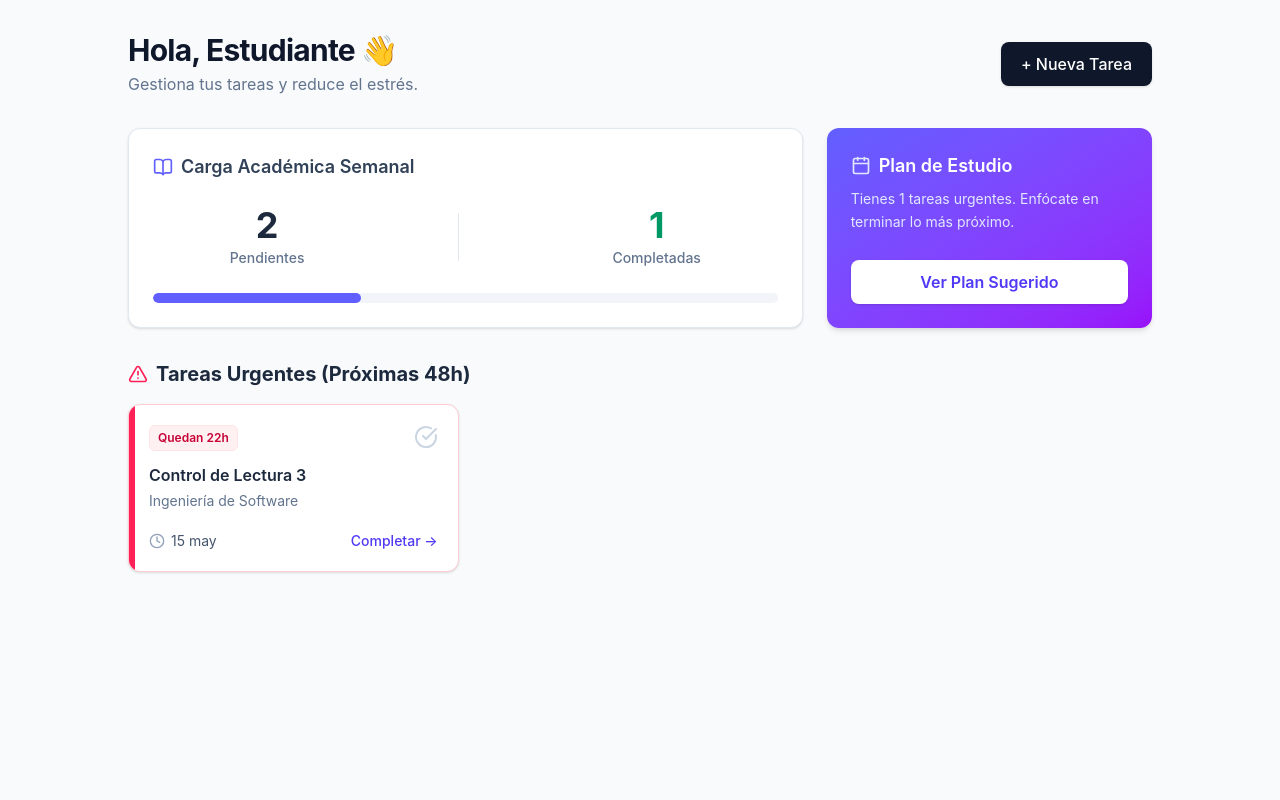
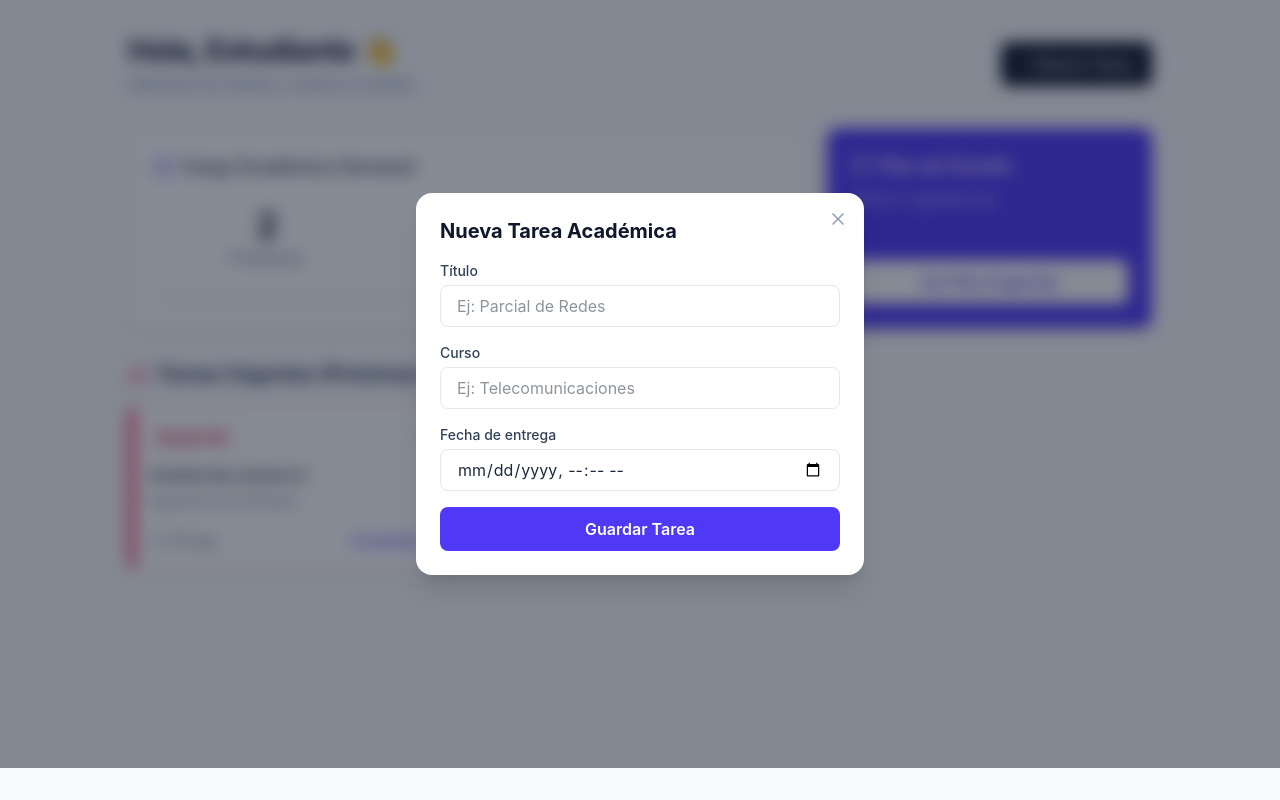
Before and after one commit to angelo-380/Organitec, a React (Vite) app: page / in a window 1280 px wide. Both pictures are taken after a click on the button "+ Nueva Tarea". Built offline with nearby package versions, Linux system fonts and the light colour scheme.

Commit message:
feat: implement registration form and date assignment (HU-01, HU-02)

```diff
--- a/src/Dashboard.tsx
+++ b/src/Dashboard.tsx
@@ -1,7 +1,6 @@
 import { useMemo, useState } from 'react';
-import { Clock, BookOpen, CheckCircle, AlertTriangle, Calendar, Check } from 'lucide-react';
+import { Clock, BookOpen, CheckCircle, AlertTriangle, Calendar, X } from 'lucide-react';
 
-// Definimos la estructura para que TypeScript no lance errores 'any'
 interface Task {
   id_canvas: string;
   title: string;
@@ -13,7 +12,6 @@ interface Task {
   completada: boolean;
 }
 
-// Interfaz para el resultado del cálculo de tareas
 interface DashboardData {
   pending: number;
   completed: number;
@@ -40,35 +38,45 @@ const mockTasks: Task[] = [
     "dificultad": "media",
     "importancia": 4,
     "completada": false
-  },
-  {
-    "id_canvas": "12347",
-    "title": "Tarea Ejercicios Cálculo",
-    "course_name": "Cálculo II",
-    "due_at": "2026-05-18T23:59:59Z",
-    "points_possible": 15,
-    "dificultad": "alta",
-    "importancia": 3,
-    "completada": true
   }
 ];
 
 export default function Dashboard() {
-  // 1. EL CAMBIO CLAVE: Ahora 'tasks' es un estado que React puede observar
   const [tasks, setTasks] = useState<Task[]>(mockTasks);
 
-  // 2. Función para completar/desmarcar tareas
+  // Estados para el Formulario (HU-01 y HU-02)
+  const [isFormOpen, setIsFormOpen] = useState(false);
+  const [newTitle, setNewTitle] = useState('');
+  const [newCourse, setNewCourse] = useState('');
+  const [newDate, setNewDate] = useState('');
+
   const toggleTaskCompletion = (id: string) => {
-    setTasks(prevTasks =>
-      prevTasks.map(task =>
-        task.id_canvas === id ? { ...task, completada: !task.completada } : task
-      )
-    );
+    setTasks(prev => prev.map(task =>
+      task.id_canvas === id ? { ...task, completada: !task.completada } : task
+    ));
   };
 
-  // 3. Los cálculos ahora dependen del estado 'tasks'
+  // Función para Guardar Tarea (HU-01)
+  const addTask = (e: React.FormEvent) => {
+    e.preventDefault();
+    const newTask: Task = {
+      id_canvas: Date.now().toString(),
+      title: newTitle,
+      course_name: newCourse,
+      due_at: new Date(newDate).toISOString(), // HU-02
+      points_possible: 10,
+      dificultad: 'media',
+      importancia: 3,
+      completada: false
+    };
+
+    setTasks([...tasks, newTask]);
+    setIsFormOpen(false);
+    setNewTitle(''); setNewCourse(''); setNewDate('');
+  };
+
   const { pending, completed, urgent } = useMemo<DashboardData>(() => {
-    const now = new Date('2026-05-14T21:31:52-05:00');
+    const now = new Date();
     let pendingCount = 0;
     let completedCount = 0;
     const urgentTasks: (Task & { hoursLeft: number })[] = [];
@@ -89,29 +97,56 @@ export default function Dashboard() {
 
     urgentTasks.sort((a, b) => a.hoursLeft - b.hoursLeft);
     return { pending: pendingCount, completed: completedCount, urgent: urgentTasks };
-  }, [tasks]); // <--- useMemo se vuelve a ejecutar si 'tasks' cambia
+  }, [tasks]);
 
   return (
     <div className="min-h-screen bg-slate-50 p-4 sm:p-8 font-sans text-slate-800">
       <div className="max-w-5xl mx-auto space-y-8">
 
-        {/* Header */}
         <header className="flex flex-col sm:flex-row justify-between items-start sm:items-center gap-4">
           <div>
             <h1 className="text-3xl font-bold tracking-tight text-slate-900">Hola, Estudiante 👋</h1>
             <p className="text-slate-500 mt-1">Gestiona tus tareas y reduce el estrés.</p>
           </div>
-          <button className="bg-slate-900 text-white px-5 py-2.5 rounded-lg font-medium hover:bg-slate-800 transition-all active:scale-95 shadow-sm w-full sm:w-auto">
+          <button
+            onClick={() => setIsFormOpen(true)}
+            className="bg-slate-900 text-white px-5 py-2.5 rounded-lg font-medium hover:bg-slate-800 transition-all active:scale-95 shadow-sm w-full sm:w-auto"
+          >
             + Nueva Tarea
           </button>
         </header>
 
+        {/* MODAL DEL FORMULARIO (HU-01 y HU-02) */}
+        {isFormOpen && (
+          <div className="fixed inset-0 bg-slate-900/50 backdrop-blur-sm z-50 flex items-center justify-center p-4">
+            <div className="bg-white rounded-2xl shadow-xl w-full max-w-md p-6 relative">
+              <button onClick={() => setIsFormOpen(false)} className="absolute top-4 right-4 text-slate-400 hover:text-slate-600">
+                <X className="w-5 h-5" />
+              </button>
+              <h2 className="text-xl font-bold text-slate-900 mb-4">Nueva Tarea Académica</h2>
+              <form onSubmit={addTask} className="space-y-4">
+                <div>
+                  <label className="block text-sm font-medium text-slate-700 mb-1">Título</label>
+                  <input required value={newTitle} onChange={(e) => setNewTitle(e.target.value)} type="text" className="w-full px-4 py-2 border border-slate-200 rounded-lg outline-none focus:ring-2 focus:ring-indigo-500" placeholder="Ej: Parcial de Redes" />
+                </div>
+                <div>
+                  <label className="block text-sm font-medium text-slate-700 mb-1">Curso</label>
+                  <input required value={newCourse} onChange={(e) => setNewCourse(e.target.value)} type="text" className="w-full px-4 py-2 border border-slate-200 rounded-lg outline-none focus:ring-2 focus:ring-indigo-500" placeholder="Ej: Telecomunicaciones" />
+                </div>
+                <div>
+                  <label className="block text-sm font-medium text-slate-700 mb-1">Fecha de entrega</label>
+                  <input required value={newDate} onChange={(e) => setNewDate(e.target.value)} type="datetime-local" className="w-full px-4 py-2 border border-slate-200 rounded-lg outline-none focus:ring-2 focus:ring-indigo-500" />
+                </div>
+                <button type="submit" className="w-full bg-indigo-600 text-white py-2.5 rounded-lg font-semibold hover:bg-indigo-700 transition-colors">Guardar Tarea</button>
+              </form>
+            </div>
+          </div>
+        )}
+
         <div className="grid grid-cols-1 md:grid-cols-3 gap-6">
-          {/* Carga Académica */}
-          <div className="bg-white rounded-xl shadow-sm border border-slate-200 p-6 flex flex-col justify-center col-span-1 md:col-span-2">
+          <div className="bg-white rounded-xl shadow-sm border border-slate-200 p-6 col-span-1 md:col-span-2">
             <h2 className="text-lg font-semibold text-slate-700 flex items-center gap-2 mb-6">
-              <BookOpen className="w-5 h-5 text-indigo-500" />
-              Carga Académica Semanal
+              <BookOpen className="w-5 h-5 text-indigo-500" /> Carga Académica Semanal
             </h2>
             <div className="flex justify-around items-center mb-6">
               <div className="text-center">
@@ -124,74 +159,49 @@ export default function Dashboard() {
                 <span className="text-sm font-medium text-slate-500">Completadas</span>
               </div>
             </div>
-
             <div className="w-full bg-slate-100 rounded-full h-2.5 overflow-hidden">
-              <div
-                className="bg-indigo-500 h-2.5 rounded-full transition-all duration-500"
-                style={{ width: `${(completed / ((pending + completed) || 1)) * 100}%` }}
-              ></div>
+              <div className="bg-indigo-500 h-2.5 rounded-full transition-all duration-500" style={{ width: `${(completed / ((pending + completed) || 1)) * 100}%` }}></div>
             </div>
           </div>
 
-          {/* Plan de Estudio */}
-          <div className="bg-linear-to-br from-indigo-500 to-purple-600 rounded-xl shadow-md p-6 text-white flex flex-col justify-between">
+          <div className="bg-indigo-600 rounded-xl shadow-md p-6 text-white flex flex-col justify-between">
             <div>
               <h2 className="text-lg font-semibold flex items-center gap-2 mb-2">
-                <Calendar className="w-5 h-5 text-indigo-100" />
-                Plan de Estudio
+                <Calendar className="w-5 h-5 text-indigo-100" /> Plan de Estudio
               </h2>
               <p className="text-indigo-100 text-sm mt-2 leading-relaxed">
-                {urgent.length > 0
-                  ? `Tienes ${urgent.length} tareas urgentes. Enfócate en terminar lo más próximo.`
-                  : '¡Excelente! No tienes nada urgente por ahora.'}
+                {urgent.length > 0 ? `Tienes ${urgent.length} urgentes hoy.` : '¡Todo despejado!'}
               </p>
             </div>
-            <button className="mt-6 bg-white text-indigo-600 w-full py-2.5 rounded-lg font-semibold hover:bg-indigo-50 transition-colors shadow-sm">
-              Ver Plan Sugerido
-            </button>
+            <button className="mt-6 bg-white text-indigo-600 w-full py-2.5 rounded-lg font-semibold hover:bg-indigo-50 transition-colors shadow-sm">Ver Plan Sugerido</button>
           </div>
         </div>
 
-        {/* Tareas Urgentes */}
         <div>
           <h2 className="text-xl font-bold text-slate-800 flex items-center gap-2 mb-4">
-            <AlertTriangle className="w-5 h-5 text-rose-500" />
-            Tareas Urgentes (Próximas 48h)
+            <AlertTriangle className="w-5 h-5 text-rose-500" /> Tareas Urgentes (Próximas 48h)
           </h2>
-
           {urgent.length > 0 ? (
             <div className="grid grid-cols-1 md:grid-cols-2 lg:grid-cols-3 gap-4">
               {urgent.map(task => (
                 <div key={task.id_canvas} className="bg-white rounded-xl p-5 border border-rose-200 shadow-sm relative overflow-hidden group hover:border-rose-300 transition-all">
                   <div className="absolute top-0 left-0 w-1.5 h-full bg-rose-500"></div>
-
                   <div className="flex justify-between items-start mb-3">
                     <span className="text-xs font-semibold text-rose-700 bg-rose-50 border border-rose-100 px-2 py-1 rounded-md">
                       Quedan {Math.max(0, Math.ceil(task.hoursLeft))}h
                     </span>
-                    {/* BOTÓN INTERACTIVO */}
-                    <button
-                      onClick={() => toggleTaskCompletion(task.id_canvas)}
-                      className="text-slate-300 hover:text-emerald-500 transition-colors"
-                    >
+                    <button onClick={() => toggleTaskCompletion(task.id_canvas)} className="text-slate-300 hover:text-emerald-500 transition-colors">
                       <CheckCircle className="w-6 h-6" />
                     </button>
                   </div>
-
                   <h3 className="font-semibold text-slate-800 line-clamp-2 mb-1">{task.title}</h3>
                   <p className="text-sm text-slate-500 mb-5">{task.course_name}</p>
-
                   <div className="flex items-center justify-between text-sm mt-auto">
                     <div className="flex items-center gap-1.5 text-slate-600">
                       <Clock className="w-4 h-4 text-slate-400" />
                       {new Date(task.due_at).toLocaleDateString('es-ES', { day: '2-digit', month: 'short' })}
                     </div>
-                    <button
-                      onClick={() => toggleTaskCompletion(task.id_canvas)}
-                      className="text-indigo-600 hover:text-indigo-700 font-medium text-sm"
-                    >
-                      Completar →
-                    </button>
+                    <button onClick={() => toggleTaskCompletion(task.id_canvas)} className="text-indigo-600 hover:text-indigo-700 font-medium text-sm">Completar →</button>
                   </div>
                 </div>
               ))}
```
